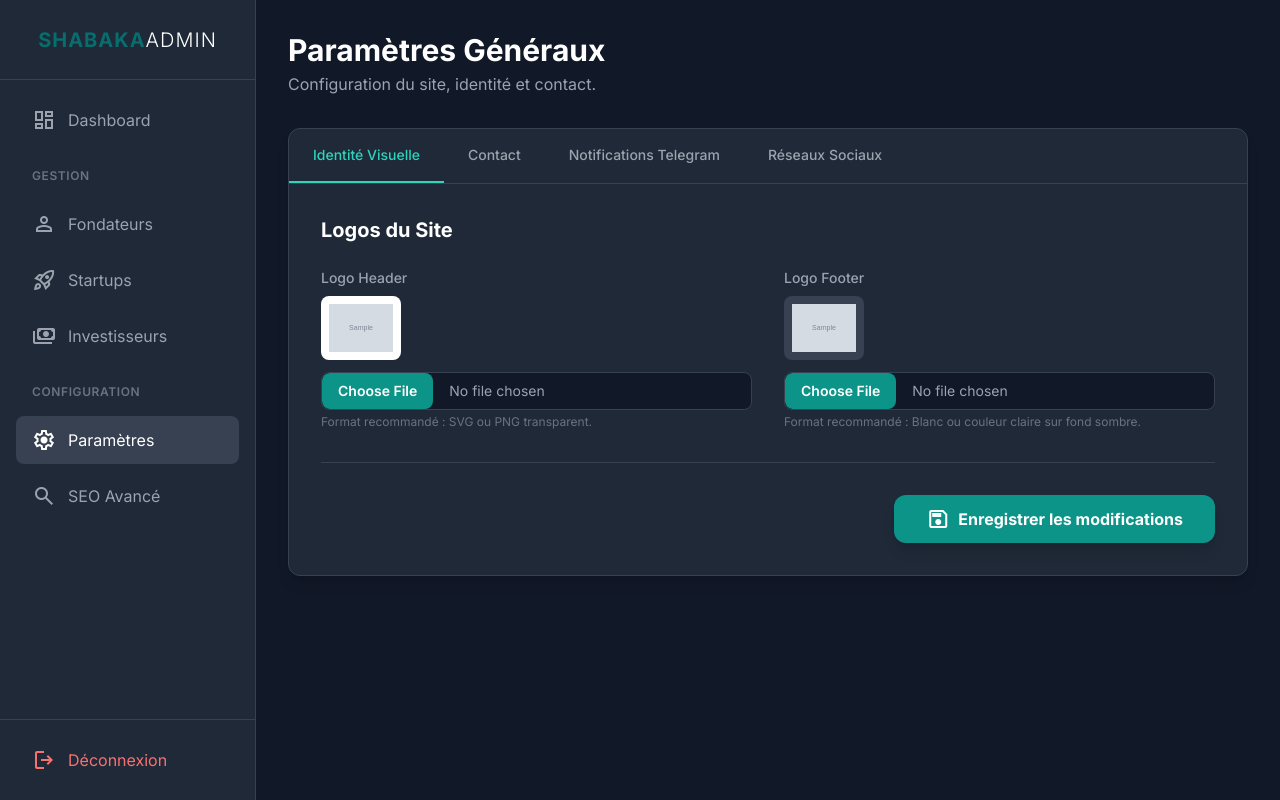
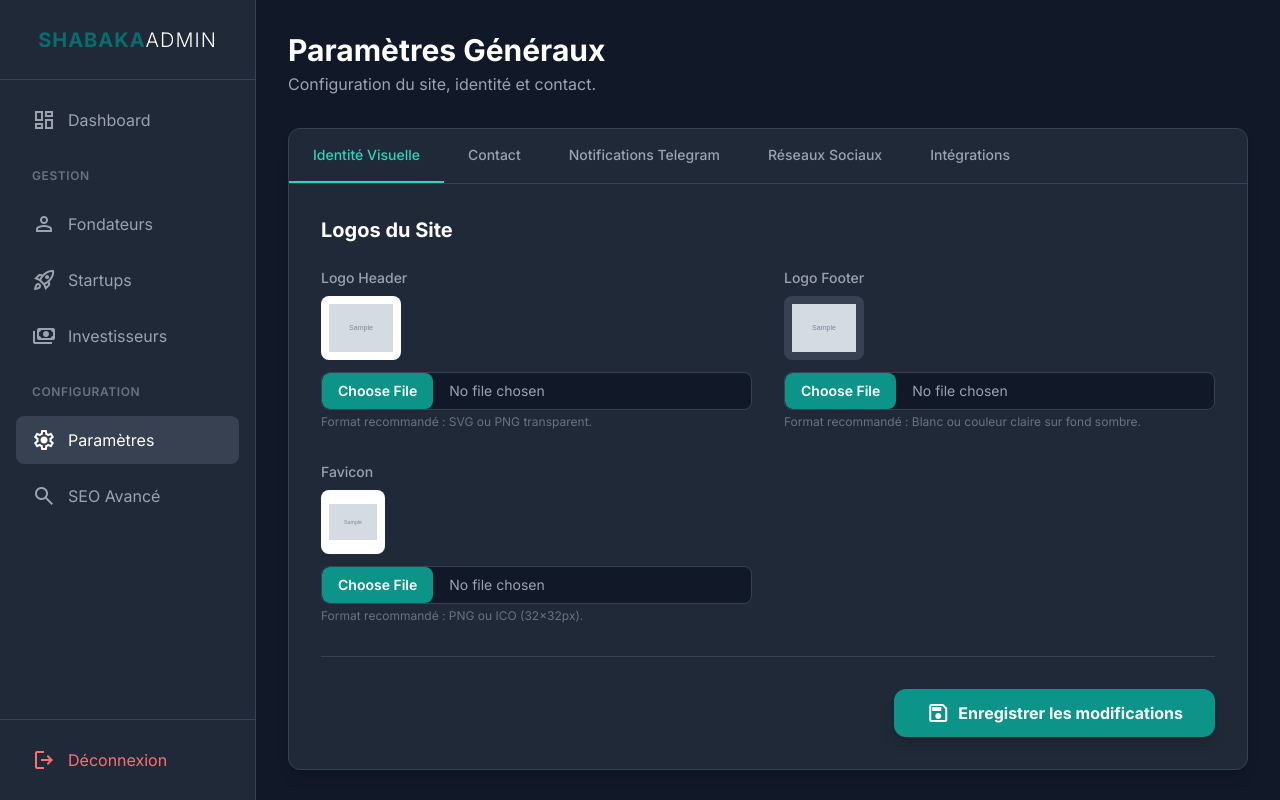
Before and after one commit to moa-digitalagency/InnovLab, a Flask app: page /admin/settings in a window 1280 px wide. Run offline with Flask 3, Linux system fonts and the light colour scheme; a user stored in the database is signed in; tables that the repository leaves empty hold one stand-in row (values such as "Sample post"); grey boxes marked "Sample" are stand-in pictures; some libraries are stand-ins or nearby versions.

Commit message:
feat: add favicon and custom head code support
- Updated `SiteSettings` model to include `favicon` and `custom_head_code`.
- Updated `init_db.py` to handle schema migration for these new columns.
- Updated `routes/admin_routes.py` to handle favicon upload and custom code saving.
- Updated `templates/admin/settings.html` with a new 'Intégrations' tab and favicon input.
- Updated `templates/base.html` to inject the favicon and custom head code, and conditionally render the header logo.

Co-authored-by: moa-digitalagency <93324793+moa-digitalagency@users.noreply.github.com>

```diff
--- a/init_db.py
+++ b/init_db.py
@@ -17,6 +17,7 @@ def check_and_migrate():
             ('header_logo', 'VARCHAR(256)'),
             ('footer_logo', 'VARCHAR(256)'),
             ('favicon', 'VARCHAR(256)'),
+            ('custom_head_code', 'TEXT'),
             ('telegram_bot_token', 'VARCHAR(256)'),
             ('telegram_chat_id', 'VARCHAR(128)'),
             ('linkedin_url', 'VARCHAR(256)'),
--- a/models/settings.py
+++ b/models/settings.py
@@ -12,6 +12,7 @@ class SiteSettings(db.Model):
     header_logo = db.Column(db.String(256))
     footer_logo = db.Column(db.String(256))
     favicon = db.Column(db.String(256))
+    custom_head_code = db.Column(db.Text)
 
     # Telegram
     telegram_bot_token = db.Column(db.String(256))
--- a/routes/admin_routes.py
+++ b/routes/admin_routes.py
@@ -213,6 +213,10 @@ def settings():
         if twitter is not None: settings_obj.twitter_url = twitter
         if facebook is not None: settings_obj.facebook_url = facebook
 
+        # Custom Head Code
+        custom_head_code = request.form.get('custom_head_code')
+        if custom_head_code is not None: settings_obj.custom_head_code = custom_head_code
+
         # File Uploads (Logos)
         # Ensure we use the configured static folder
         static_folder = current_app.static_folder if current_app.static_folder else 'static'
@@ -233,6 +237,7 @@ def settings():
 
         save_logo('header_logo', 'header_logo')
         save_logo('footer_logo', 'footer_logo')
+        save_logo('favicon', 'favicon')
 
         db.session.commit()
         flash('Paramètres du site mis à jour.', 'success')
--- a/templates/admin/settings.html
+++ b/templates/admin/settings.html
@@ -22,6 +22,9 @@
         </button>
         <button onclick="switchTab('social')" id="btn-social" class="tab-btn px-6 py-4 text-sm font-medium text-gray-400 border-b-2 border-transparent hover:text-gray-200 focus:outline-none transition-colors whitespace-nowrap">
             Réseaux Sociaux
+        </button>
+        <button onclick="switchTab('integrations')" id="btn-integrations" class="tab-btn px-6 py-4 text-sm font-medium text-gray-400 border-b-2 border-transparent hover:text-gray-200 focus:outline-none transition-colors whitespace-nowrap">
+            Intégrations
         </button>
     </nav>
 
@@ -68,6 +71,25 @@
                     <input type="file" name="footer_logo" accept="image/*"
                            class="block w-full text-sm text-gray-400 file:mr-4 file:py-2 file:px-4 file:rounded-lg file:border-0 file:text-sm file:font-semibold file:bg-teal-600 file:text-white hover:file:bg-teal-500 cursor-pointer bg-gray-900 rounded-lg border border-gray-700">
                     <p class="text-xs text-gray-500 mt-1">Format recommandé : Blanc ou couleur claire sur fond sombre.</p>
+                </div>
+
+                <!-- Favicon -->
+                <div>
+                    <label class="block text-sm font-medium text-gray-400 mb-2">Favicon</label>
+                    <div class="flex items-center gap-4 mb-3">
+                        {% if settings.favicon %}
+                        <div class="bg-white p-2 rounded-lg h-16 w-16 flex items-center justify-center">
+                            <img src="{{ url_for('static', filename=settings.favicon) }}" class="max-h-full max-w-full" alt="Favicon">
+                        </div>
+                        {% else %}
+                        <div class="h-16 w-16 bg-gray-700 rounded-lg flex items-center justify-center text-gray-500 text-xs">
+                            Aucun
+                        </div>
+                        {% endif %}
+                    </div>
+                    <input type="file" name="favicon" accept="image/png, image/x-icon, image/vnd.microsoft.icon"
+                           class="block w-full text-sm text-gray-400 file:mr-4 file:py-2 file:px-4 file:rounded-lg file:border-0 file:text-sm file:font-semibold file:bg-teal-600 file:text-white hover:file:bg-teal-500 cursor-pointer bg-gray-900 rounded-lg border border-gray-700">
+                    <p class="text-xs text-gray-500 mt-1">Format recommandé : PNG ou ICO (32x32px).</p>
                 </div>
             </div>
         </div>
@@ -151,6 +173,19 @@
             </div>
         </div>
 
+        <!-- INTEGRATIONS SECTION -->
+        <div id="section-integrations" class="tab-section hidden space-y-6">
+            <h3 class="text-xl font-bold text-white mb-4">Intégrations & Scripts</h3>
+            <p class="text-sm text-gray-400 mb-4">Ajoutez ici vos scripts de suivi (Google Analytics, Facebook Pixel, etc.) qui seront injectés dans le &lt;head&gt; de toutes les pages.</p>
+
+            <div>
+                <label class="block text-sm font-medium text-gray-400 mb-2">Code Custom Head</label>
+                <textarea name="custom_head_code" rows="10"
+                          class="w-full bg-gray-900 border border-gray-700 rounded-lg px-4 py-2.5 text-white font-mono text-sm focus:outline-none focus:border-teal-500 focus:ring-1 focus:ring-teal-500 transition-colors placeholder-gray-600"
+                          placeholder="<!-- Collez vos scripts ici -->">{{ settings.custom_head_code or '' }}</textarea>
+            </div>
+        </div>
+
         <!-- SUBMIT BUTTON -->
         <div class="pt-8 mt-8 border-t border-gray-700 flex justify-end">
             <button type="submit" class="bg-teal-600 hover:bg-teal-500 text-white font-bold py-3 px-8 rounded-xl shadow-lg transition-all transform hover:-translate-y-1 flex items-center gap-2">
```
Also changed, not shown: templates/base.html (+12 -4 lines), 1 other file.
